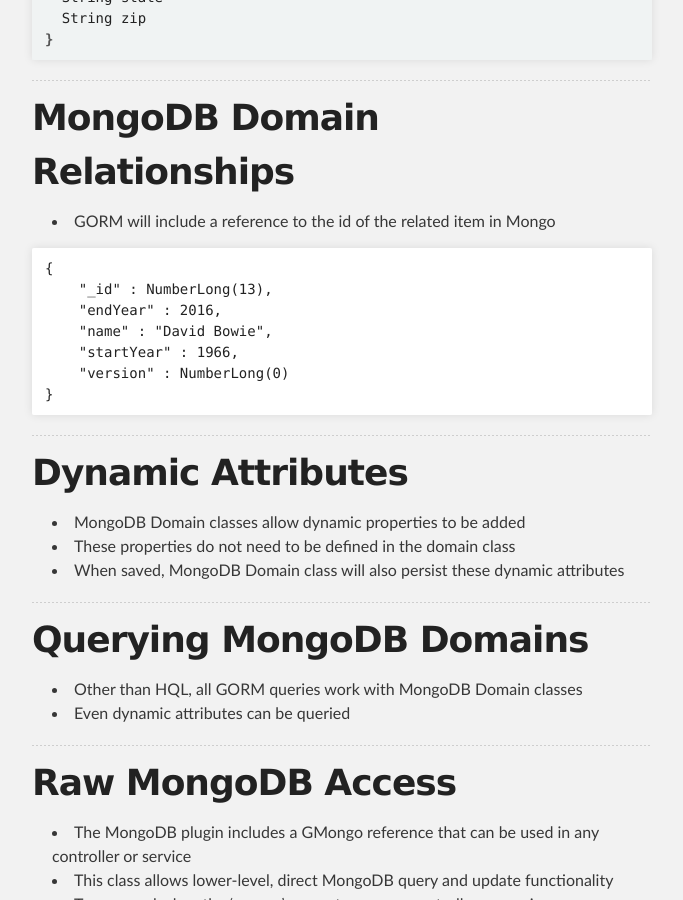
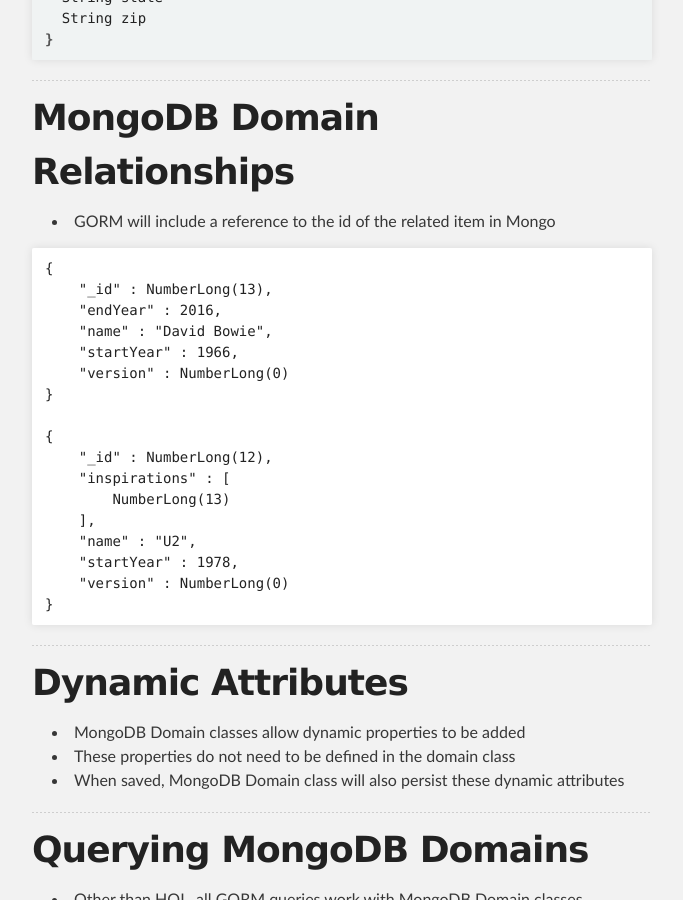
Before and after one commit to mikecalvo/mikecalvo.github.io, a Jekyll site: the page built from msse/notes/nosql/index.md, in a window 1280 px wide and 900 px high, scrolled down 4633 px. Shown: the whole window, without its empty margins (298-981 px from the left). Built offline with Jekyll 4.4.1, drawn with Linux system fonts in a browser that asks for light colours.

Commit message:
added u2 to example

````diff
--- a/msse/notes/nosql/index.md
+++ b/msse/notes/nosql/index.md
@@ -204,6 +204,16 @@
     "startYear" : 1966,
     "version" : NumberLong(0)
 }
+
+{
+    "_id" : NumberLong(12),
+    "inspirations" : [
+        NumberLong(13)
+    ],
+    "name" : "U2",
+    "startYear" : 1978,
+    "version" : NumberLong(0)
+}
 ```
 
 ---
````
